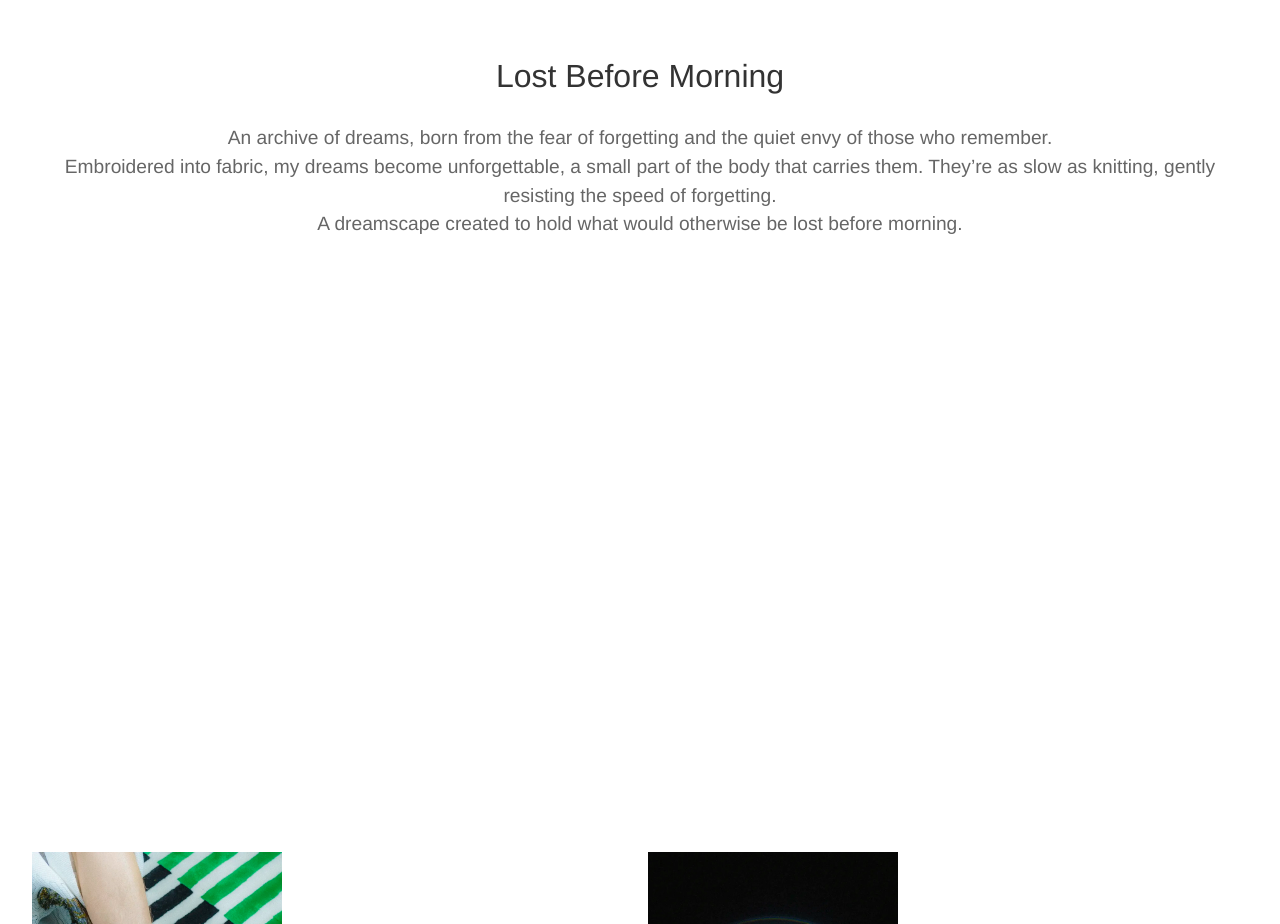
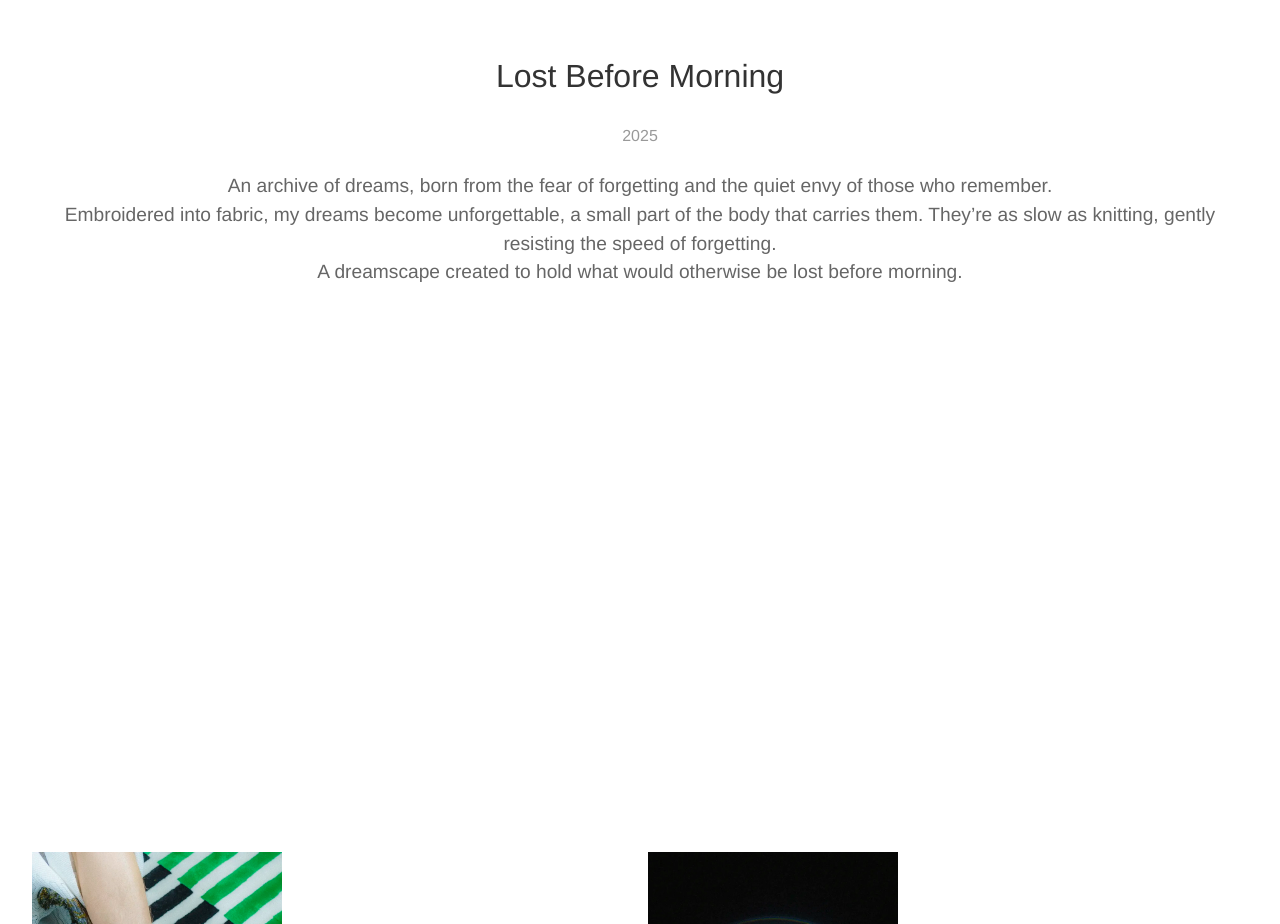
Before and after one commit to brentvervaet/anneliesannys-portfolio, a Vue app: page /lost-before-morning in a window 1280 px wide. Shown: the part 780-1704 px from the top of the page. Built offline with nearby package versions, Linux system fonts and the light colour scheme; grey boxes are pictures that could not be loaded.

Commit message:
refactor: add date prop to ProjectDetail component for improved project information

```diff
--- a/src/components/ProjectDetail.vue
+++ b/src/components/ProjectDetail.vue
@@ -61,6 +61,7 @@
     <section ref="projectContent" class="project-content">
       <div class="project-head">
         <h2 class="project-title">{{ title }}</h2>
+        <p v-if="date" class="project-date">{{ date }}</p>
         <div class="project-description">
           <p v-for="paragraph in description" :key="paragraph">
             {{ paragraph }}
@@ -93,6 +94,7 @@ interface Props {
   description: string[]
   images: ProjectImage[]
   video?: string
+  date?: string
 }
 
 const props = defineProps<Props>()
@@ -139,6 +141,7 @@ const scrollToContent = (): void => {
   width: 100%;
 }
 
+/* ===== VIDEO ===== */
 .video-hero {
   position: relative;
   /* TODO:aanpassen voor safari etc*/
@@ -157,6 +160,7 @@ const scrollToContent = (): void => {
   z-index: 1; /* Ensure video is behind the header */
 }
 
+/* ===== MUTE BUTTON ===== */
 .mute-button {
   position: absolute;
   bottom: 2rem;
@@ -180,8 +184,7 @@ const scrollToContent = (): void => {
   transform: scale(1.1);
 }
 
-/*TODO: Mobile responsive styles for mute button */
-
+/* ===== PROJECT CONTENT ===== */
 .project-content {
   position: relative;
   padding: 2rem;
@@ -198,6 +201,14 @@ const scrollToContent = (): void => {
   margin-bottom: 1.5rem;
   font-weight: 200;
   text-align: center;
+}
+
+.project-date {
+  font-size: 1rem;
+  margin-bottom: 1.5rem;
+  color: #999;
+  text-align: center;
+  font-weight: 300;
 }
 
 .project-description {
--- a/src/views/ProjectDetailView.vue
+++ b/src/views/ProjectDetailView.vue
@@ -15,6 +15,7 @@
       :description="project.description"
       :images="project.images"
       :video="project.video"
+      :date="project.date"
     />
   </div>
 </template>
```
